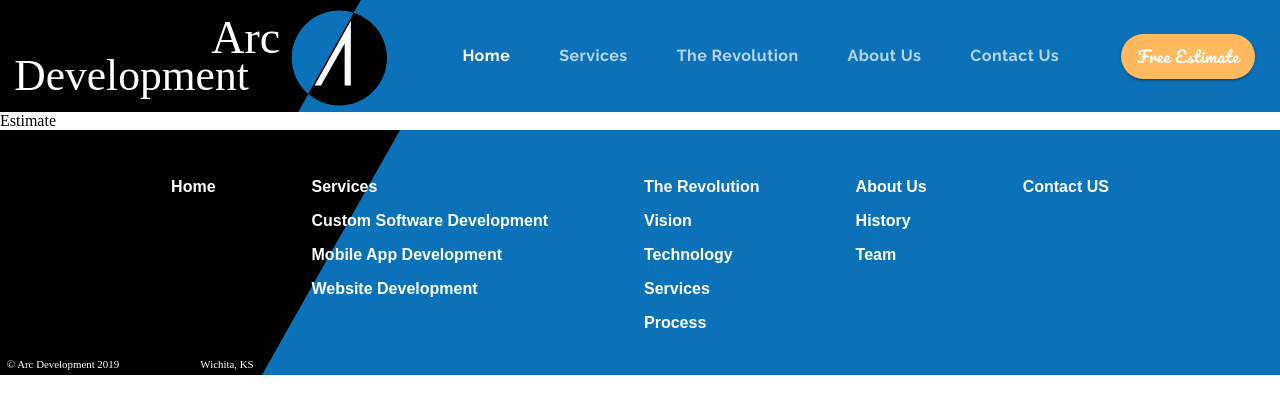
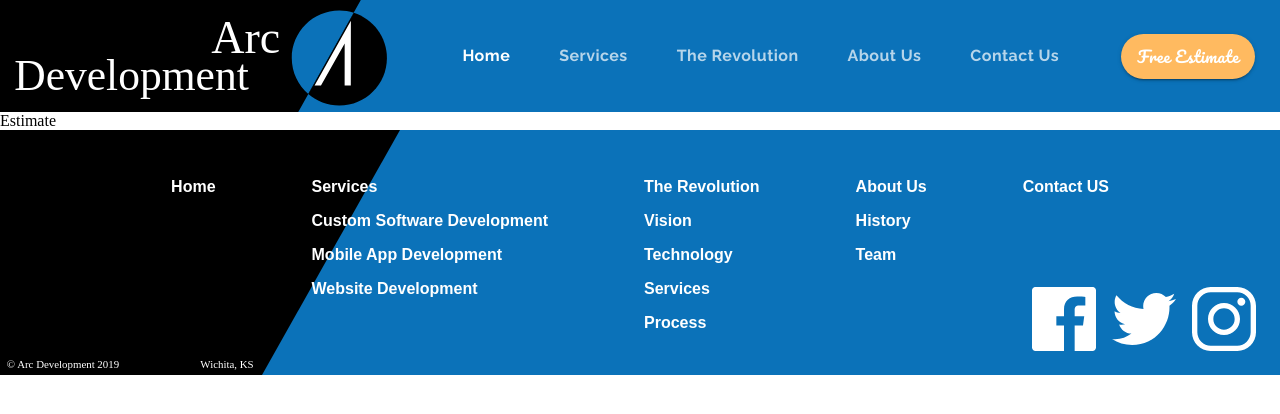
Before and after one commit to toshi-c-udemy/MaterialUIandReactJS-ArcDevelopment, a React (Create React App) app: page /estimate in a window 1280 px wide. Shown: the top 414 px of the page. Built offline with nearby package versions, Linux system fonts and the light colour scheme.

Commit message:
【セクション4】59. Social Media Icons
On branch MaterialUIandReactJS/Section4-FootersAndBasicLayouts
Changes to be committed:
	modified:   src/components/ui/Footer.js

```diff
--- a/src/components/ui/Footer.js
+++ b/src/components/ui/Footer.js
@@ -4,6 +4,9 @@
 import { Grid, Hidden } from '@material-ui/core';
 
 import footerAdornment from '../../assets/Footer Adornment.svg';
+import facebook from '../../assets/facebook.svg';
+import twitter from '../../assets/twitter.svg';
+import instagram from '../../assets/instagram.svg';
 
 const useStyles = makeStyles((theme) => ({
   footer: {
@@ -33,6 +36,22 @@
   },
   gridItem: {
     margin: '3em',
+  },
+  icon: {
+    height: '4em',
+    width: '4em',
+    [theme.breakpoints.down('xs')]: {
+      height: '2.5em',
+      width: '2.5em',
+    },
+  },
+  socialContainer: {
+    position: 'absolute',
+    marginTop: '-6em',
+    right: '1.5em',
+    [theme.breakpoints.down('xs')]: {
+      right: '0.6em',
+    },
   },
 }));
 
@@ -204,6 +223,35 @@
         </Grid>
       </Hidden>
       <img alt='black decorative slash' src={footerAdornment} className={classes.adornment}></img>
+      <Grid container justify='flex-end' spacing={2} className={classes.socialContainer}>
+        <Grid
+          item
+          component={'a'}
+          href='http://www.facebook.com'
+          rel='noopener noreferrer'
+          target='_blank'
+        >
+          <img alt='facebook logo' src={facebook} className={classes.icon} />
+        </Grid>
+        <Grid
+          item
+          component={'a'}
+          href='http://www.twitter.com'
+          rel='noopener noreferrer'
+          target='_blank'
+        >
+          <img alt='twitter logo' src={twitter} className={classes.icon} />
+        </Grid>
+        <Grid
+          item
+          component={'a'}
+          href='http://www.instagram.com'
+          rel='noopener noreferrer'
+          target='_blank'
+        >
+          <img alt='instagram logo' src={instagram} className={classes.icon} />
+        </Grid>
+      </Grid>
     </footer>
   );
 }
```
